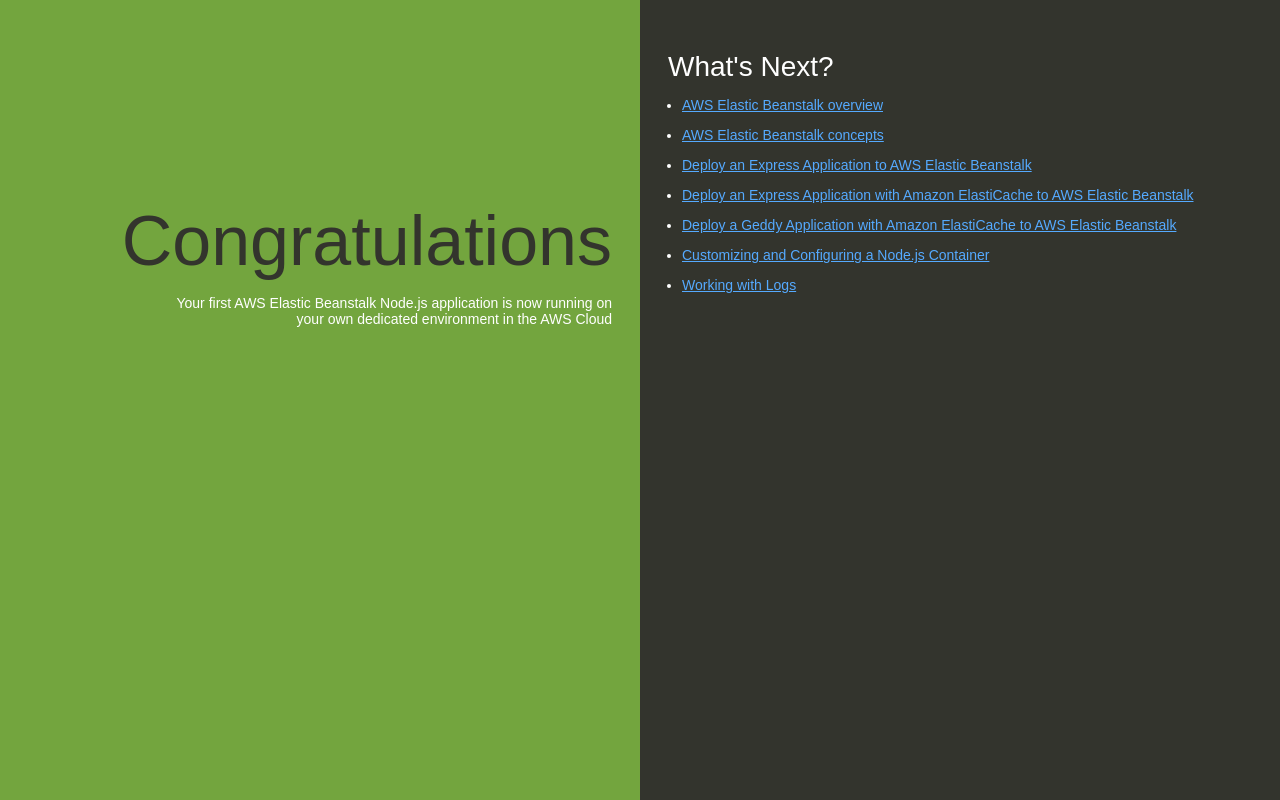
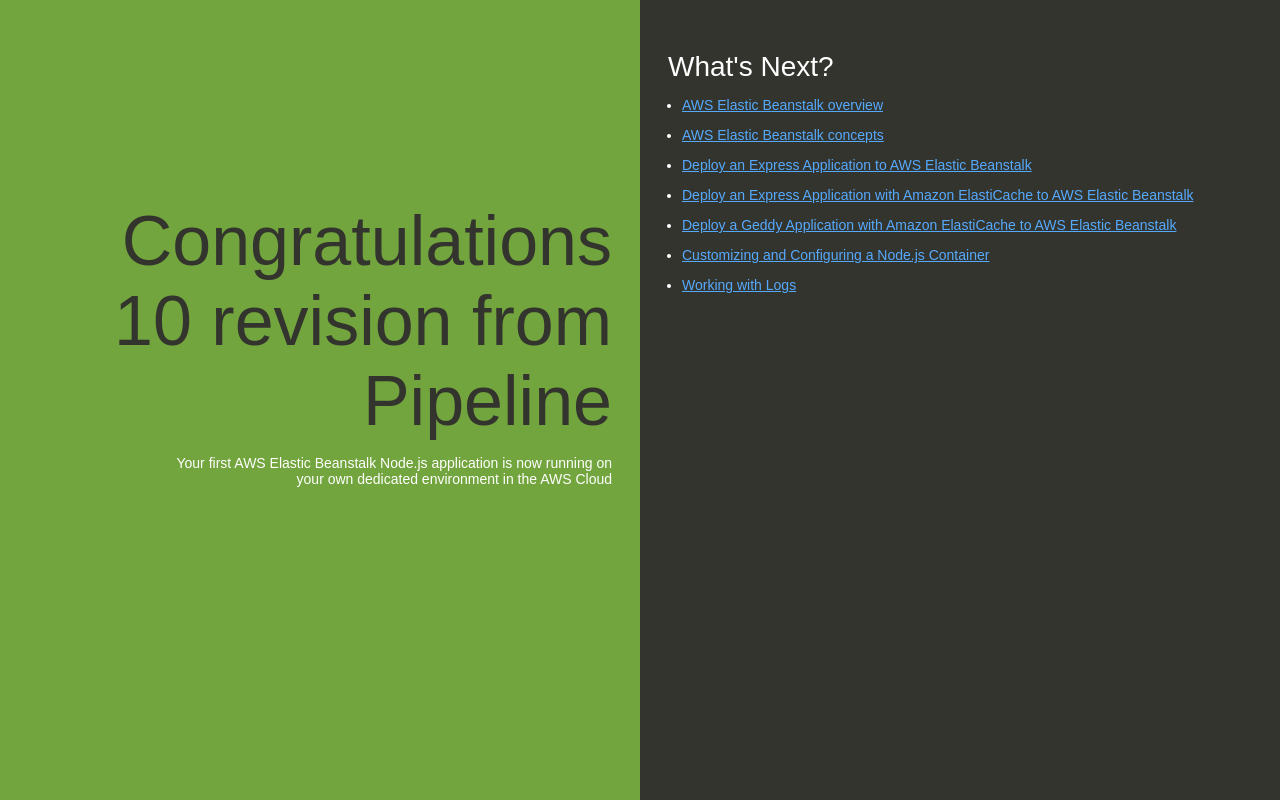
Before and after one commit to webmaster100/aws-pipeline-build, a website: page index.html in a window 1280 px wide. Drawn offline with Linux system fonts and the light colour scheme.

Commit message:
revision 10

```diff
--- a/index.html
+++ b/index.html
@@ -1,7 +1,7 @@
 <!DOCTYPE html>
 <html>
   <head>
-    <title>Elastic Beanstalk 7 revision</title>
+    <title>Elastic Beanstalk</title>
     <style>
       body {
         color: #ffffff;
@@ -74,7 +74,7 @@
   </head>
   <body>
     <div class="textColumn">
-      <h1>Congratulations</h1>
+      <h1>Congratulations 10 revision from Pipeline</h1>
       <p>Your first AWS Elastic Beanstalk Node.js application is now running on your own dedicated environment in the AWS Cloud</p>
     </div>
     <div class="linksColumn">
```
